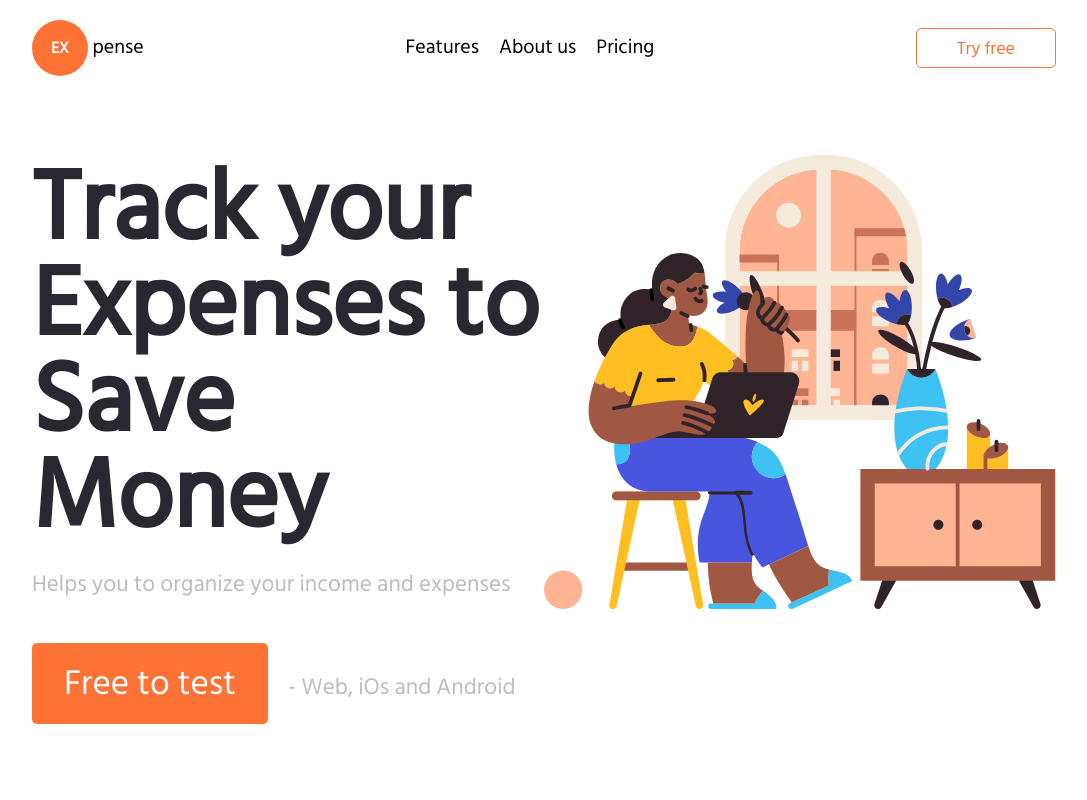
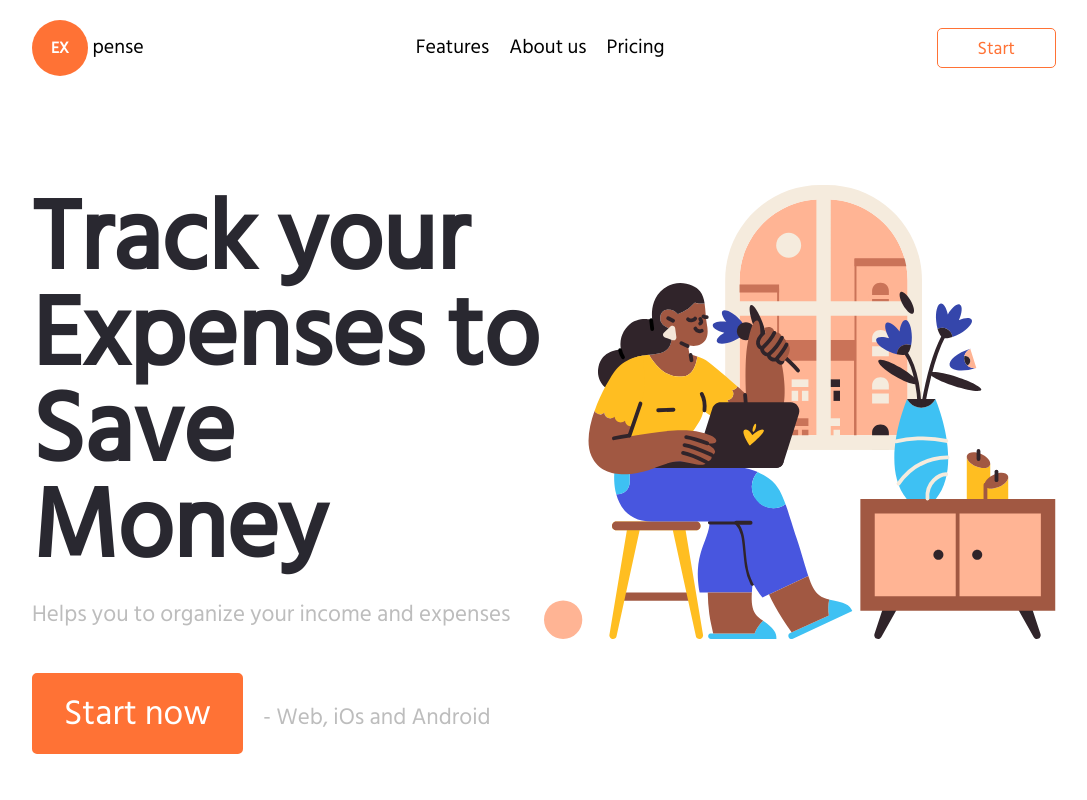
Before and after one commit to wesleyara/expense, a Next.js app: page / in a window 1280 px wide. Shown: the top 800 px of the page, without its empty margins (96-1183 px from the left). Built offline with nearby package versions, Linux system fonts and the light colour scheme.

Commit message:
refactor: change button names

```diff
--- a/src/components/HomePage/SectionOne/index.tsx
+++ b/src/components/HomePage/SectionOne/index.tsx
@@ -18,7 +18,7 @@ export function SectionOne() {
           <span>Helps you to organize your income and expenses</span>
         </div>
         <div className="btBox">
-          <button onClick={handleNavigate}>Free to test</button>
+          <button onClick={handleNavigate}>Start now</button>
           <span>- Web, iOs and Android</span>
         </div>
       </main>
--- a/src/components/HomePage/SectionOne/style.ts
+++ b/src/components/HomePage/SectionOne/style.ts
@@ -2,7 +2,7 @@ import styled from "styled-components";
 
 export const SHome = styled.section`
   width: 80%;
-  margin: 50px auto;
+  margin: 80px auto;
   display: flex;
 
   main {
--- a/src/pages/index.tsx
+++ b/src/pages/index.tsx
@@ -19,7 +19,7 @@ const Home: NextPage = () => {
         linkOne="#features"
         linkTwo="#aboutUs"
         linkThree="#pricing"
-        buttonDescriber="Try free"
+        buttonDescriber="Start"
         eventClick={handleNavigate}
       />
       <HomePage />
```
